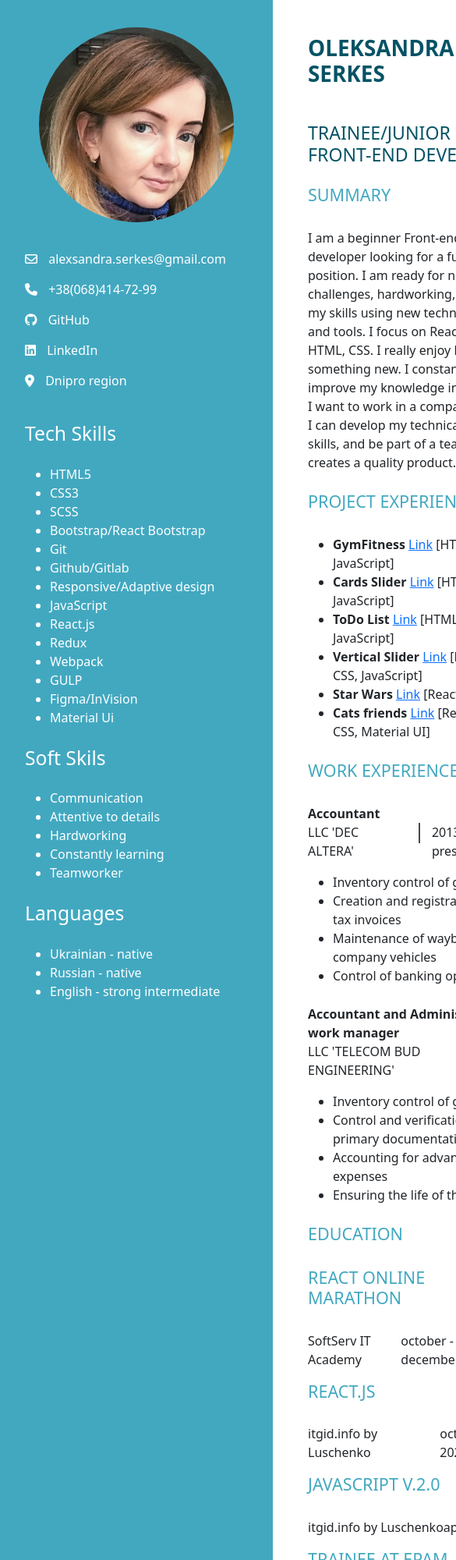
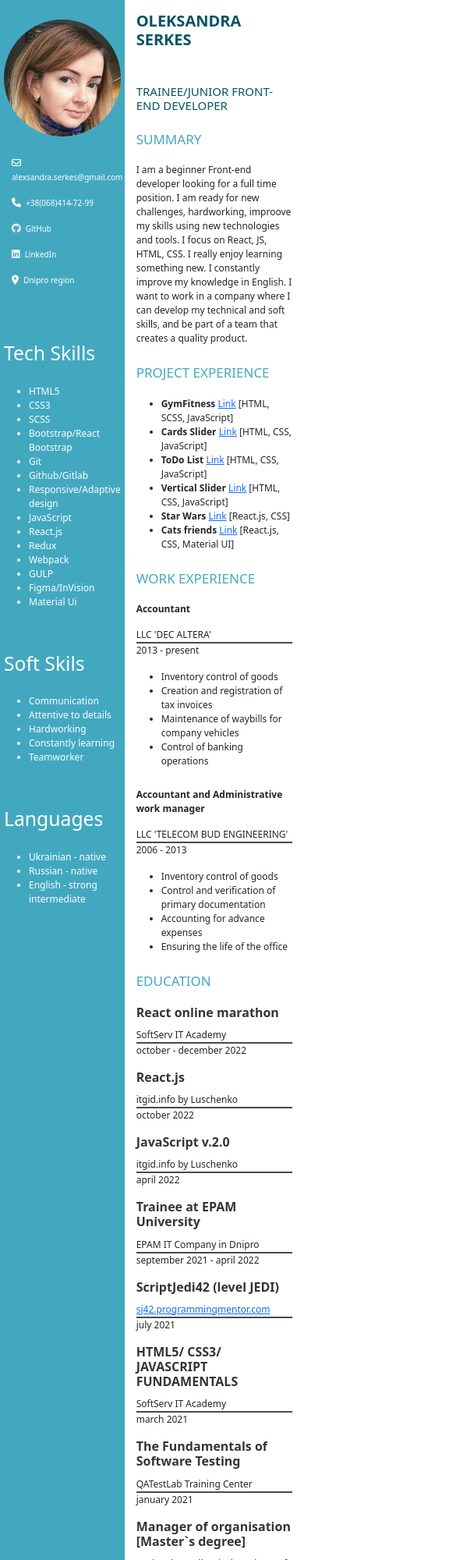
Before and after one commit to OlSerkes/CV, a plain HTML site: page index.html in a window 390 px wide. Shown: the top 2000 px of the page at 78% size, 585 px wide, since content can reach past the window. Drawn offline with nearby package versions, Linux system fonts and the light colour scheme.

Commit message:
Added responsive styles to style.css

```diff
--- a/index.html
+++ b/index.html
@@ -118,7 +118,7 @@
         </section>
         <section class="experience">
           <h4 class="profiler-title">Project Experience</h4>
-          <ul class="skills-list">
+          <ul class="profiler-list">
             <li class="skills-item">
               <p class="skill-info">
                 <span>GymFitness</span>
@@ -185,13 +185,13 @@
         </section>
         <section class="experience">
           <h4 class="profiler-title">Work Experience</h4>
-          <p class="profiler-experience">Accountant</p>
+          <p class="job-title">Accountant</p>
           <div class="profiler-items">
             <p class="profiler-company">LLC 'DEC ALTERA'</p>
             <i class="fa-thin fa-pipe vertical-line"></i>
             <p class="profiler-data">2013 - present</p>
           </div>
-          <ul class="skills-list">
+          <ul class="profiler-list">
             <li class="skills-item">Inventory control of goods</li>
             <li class="skills-item">
               Сreation and registration of tax invoices
@@ -201,15 +201,13 @@
             </li>
             <li class="skills-item">Control of banking operations</li>
           </ul>
-          <p class="profiler-experience">
-            Accountant and Administrative work manager
-          </p>
+          <p class="job-title">Accountant and Administrative work manager</p>
           <div class="profiler-items">
             <p class="profiler-company">LLC 'TELECOM BUD ENGINEERING'</p>
             <i class="fa-thin fa-pipe vertical-line"></i>
             <p class="profiler-data">2006 - 2013</p>
           </div>
-          <ul class="skills-list">
+          <ul class="profiler-list">
             <li class="skills-item">Inventory control of goods</li>
             <li class="skills-item">
               Control and verification of primary documentation
@@ -221,35 +219,39 @@
         <section class="education">
           <h4 class="profiler-title">Education</h4>
           <div class="education-item">
-            <h4 class="profiler-title">React online marathon</h4>
+            <h6 class="education-title">React online marathon</h6>
             <div class="profiler-items">
               <p class="profiler-company">SoftServ IT Academy</p>
+              <i class="fa-thin fa-pipe vertical-line"></i>
               <p class="profiler-data">october - december 2022</p>
             </div>
           </div>
           <div class="education-item">
-            <h4 class="profiler-title">React.js</h4>
+            <h6 class="education-title">React.js</h6>
             <div class="profiler-items">
               <p class="profiler-company">itgid.info by Luschenko</p>
+              <i class="fa-thin fa-pipe vertical-line"></i>
               <p class="profiler-data">october 2022</p>
             </div>
           </div>
           <div class="education-item">
-            <h4 class="profiler-title">JavaScript v.2.0</h4>
+            <h6 class="education-title">JavaScript v.2.0</h6>
             <div class="profiler-items">
               <p class="profiler-company">itgid.info by Luschenko</p>
+              <i class="fa-thin fa-pipe vertical-line"></i>
               <p class="profiler-data">april 2022</p>
             </div>
           </div>
           <div class="education-item">
-            <h4 class="profiler-title">Trainee at EPAM University</h4>
+            <h6 class="education-title">Trainee at EPAM University</h6>
             <div class="profiler-items">
               <p class="profiler-company">EPAM IT Company in Dnipro</p>
+              <i class="fa-thin fa-pipe vertical-line"></i>
               <p class="profiler-data">september 2021 - april 2022</p>
             </div>
           </div>
           <div class="education-item">
-            <h4 class="profiler-title">ScriptJedi42 (level JEDI)</h4>
+            <h6 class="education-title">ScriptJedi42 (level JEDI)</h6>
             <div class="profiler-items">
               <a
                 class="profiler-company"
@@ -257,31 +259,39 @@
                 target="_blank"
                 >sj42.programmingmentor.com</a
               >
+              <i class="fa-thin fa-pipe vertical-line"></i>
               <p class="profiler-data">july 2021</p>
             </div>
           </div>
           <div class="education-item">
-            <h4 class="profiler-title">HTML5/ CSS3/ JAVASCRIPT FUNDAMENTALS</h4>
+            <h6 class="education-title">
+              HTML5/ CSS3/ JAVASCRIPT FUNDAMENTALS
+            </h6>
             <div class="profiler-items">
               <p class="profiler-company">SoftServ IT Academy</p>
+              <i class="fa-thin fa-pipe vertical-line"></i>
               <p class="profiler-data">march 2021</p>
             </div>
           </div>
           <div class="education-item">
-            <h4 class="profiler-title">The Fundamentals of Software Testing</h4>
+            <h6 class="education-title">
+              The Fundamentals of Software Testing
+            </h6>
             <div class="profiler-items">
               <p class="profiler-company">QATestLab Training Center</p>
+              <i class="fa-thin fa-pipe vertical-line"></i>
               <p class="profiler-data">january 2021</p>
             </div>
           </div>
           <div class="education-item">
-            <h4 class="profiler-title">
+            <h6 class="education-title">
               Manager of organisation [Master`s degree]
-            </h4>
+            </h6>
             <div class="profiler-items">
               <p class="profiler-company">
                 National Metallurgical Academy of Ukraine (Dnipro)
               </p>
+              <i class="fa-thin fa-pipe vertical-line"></i>
               <p class="profiler-data">2001-2006</p>
             </div>
           </div>
--- a/style.css
+++ b/style.css
@@ -15,7 +15,7 @@ span {
     background: #42A8C0;
     color: #fff;
     margin: 0 auto;
-    min-width: 350px;
+    max-width: 350px;
 }
 
 .profiler-container{
@@ -26,7 +26,11 @@ span {
     background-size: cover;
     background-repeat: no-repeat;
     border-radius: 50%;
-    margin: 35px auto;
+    margin: 55px;
+}
+
+.contact-container{
+    margin-bottom: 55px;
 }
 
 .contact-items{
@@ -79,15 +83,19 @@ span {
     margin-bottom: 30px;
 }
 
+.profiler-list{
+    margin-bottom: 25px;
+}
+
 .profiler-info{
     margin-bottom: 25px;
 }
 
 .skills-list {
-    margin-bottom: 25px;
+    margin-bottom: 55px;
 }
 
-.profiler-experience {
+.job-title {
     font-weight: 700;
     margin-bottom: 0;
 }
@@ -99,9 +107,108 @@ span {
 .vertical-line {
     border: 1px solid #47494c;
     height: 26px;
-    margin: 0 15px;
+    margin: 0 7px;
 }
 
 .skill-info {
     margin-bottom: 0;
 }
+
+.education-title {
+    color: #343435;
+    font-weight: 700;
+    margin-bottom: 0;
+}
+
+@media (max-width: 992px){
+    .sidebar-wrapper{
+        width: 300px;
+    }
+    .profiler-container{
+        width: 200px;
+        height: 200px;
+    }
+}
+
+@media (max-width: 852px){
+    .profiler-items{
+        flex-direction: column;
+    }
+    .vertical-line{
+        height: 1px;
+        margin: 0;
+    }
+    .profiler-company{
+        margin-bottom: 0;
+    }
+    .job-title {
+        margin-bottom: 15px;
+    }
+    .education-title {
+        margin-bottom: 10px;
+    }
+}
+
+@media (max-width: 765px){
+    .profiler-name{
+        font-size: 28px;
+    }
+    .profiler-main-title{
+        font-size: 20px;
+    }
+}
+
+@media (max-width: 620px){
+    .sidebar-wrapper {
+        width: 200px;
+    }
+    .profiler-container{
+        width: 150px;
+        height: 150px;
+        margin: 25px auto;
+    }
+    .contact-items {
+        padding-left: 15px;
+    }
+    .skills-container{
+        margin-left: 5px;
+        margin-right: 5px;
+    }
+    .icon {
+        margin-right: 3px;
+    }
+    .contact-social{
+        font-size: 10px;
+    }
+    .main-wrapper{
+        margin: 20px;
+    }
+    .profiler-name{
+        font-size: 20px;
+    }
+    .profiler-main-title {
+        font-size: 15px;
+    }
+    .profiler-title{
+        margin-bottom: 20px;
+        font-size: 17px;
+    }
+}
+
+@media (max-width: 480px){
+    body{
+        font-size: 12px;
+    }
+    .main-wrapper{
+        margin: 15px;
+    }
+}
+
+@media (max-width: 345px){
+    body{
+        font-size: 10px;
+    }
+    .main-wrapper{
+        margin: 10px;
+    }
+}
```
